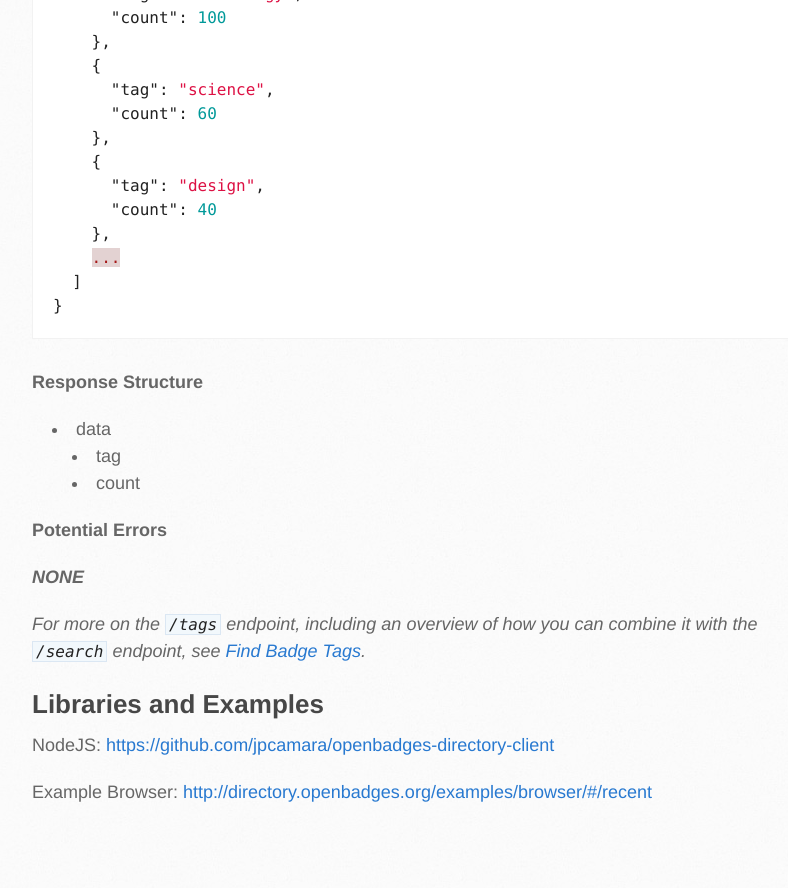
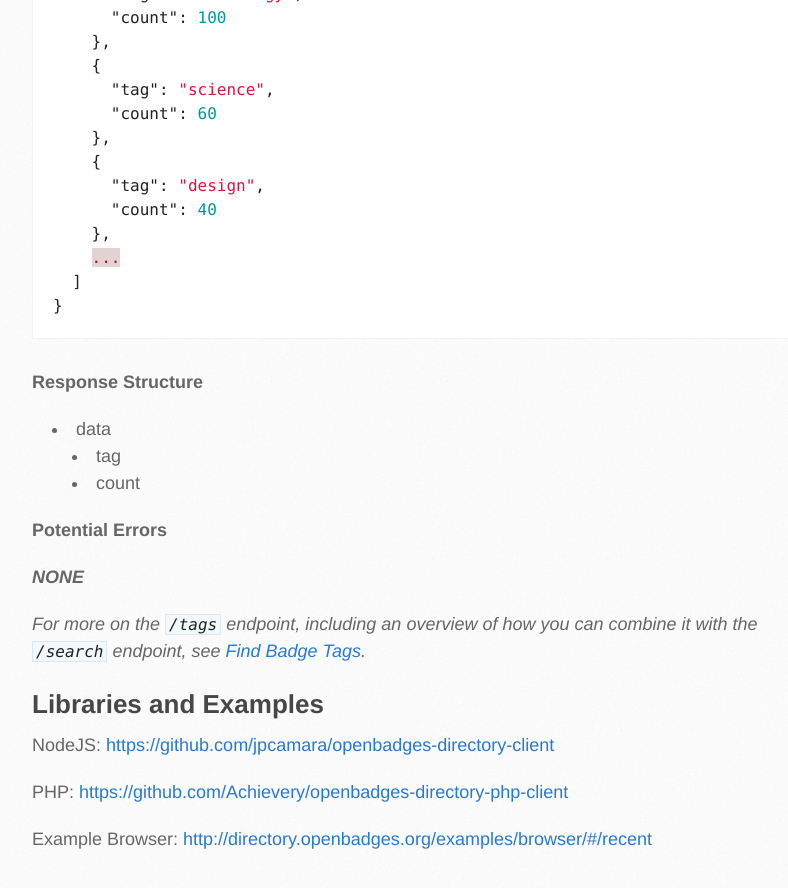
Before and after one commit to OpenWorksGroup/openbadges-directory, a Jekyll site: the page built from directory-api.markdown, in a window 1280 px wide and 900 px high, scrolled down 9396 px. Shown: the top 888 px of the window, without its empty margins (138-926 px from the left). Built offline with Jekyll 4.4.1, drawn with Linux system fonts in a browser that asks for light colours; Markdown is read by kramdown in place of the engine named in the settings; before the commit the page ends 10249 px from its top, so only the background shows below that; some of the changed lines change nothing that is shown.

Commit message:
Update directory-api.markdown

```diff
--- a/directory-api.markdown
+++ b/directory-api.markdown
@@ -401,4 +401,6 @@ _For more on the `/tags` endpoint, including an overview of how you can combine
 
 NodeJS: [https://github.com/jpcamara/openbadges-directory-client](https://github.com/jpcamara/openbadges-directory-client )
 
+PHP: [https://github.com/Achievery/openbadges-directory-php-client](https://github.com/Achievery/openbadges-directory-php-client)
+
 Example Browser: [http://directory.openbadges.org/examples/browser/#/recent](http://test-openbadges-directory.herokuapp.com/examples/browser/#/recent)
```
